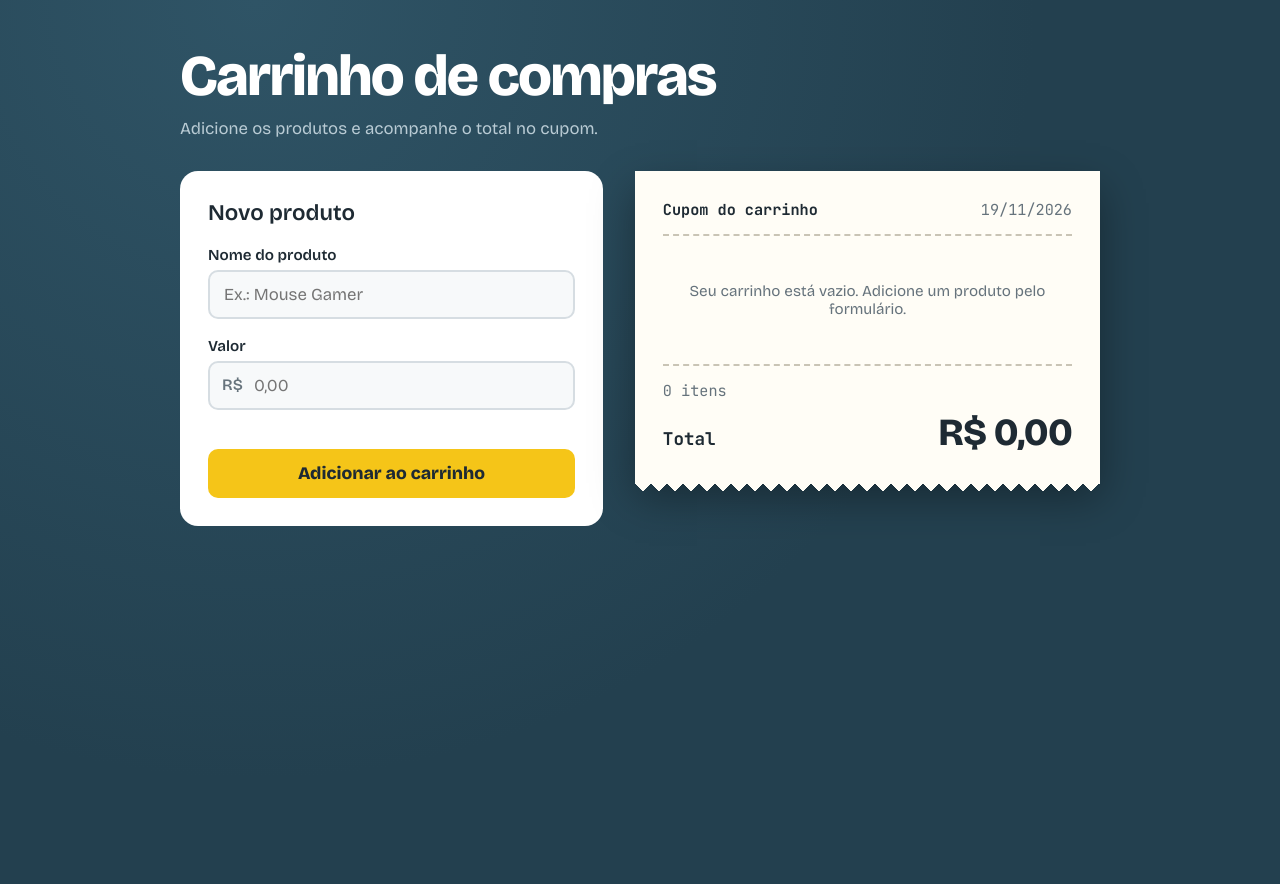
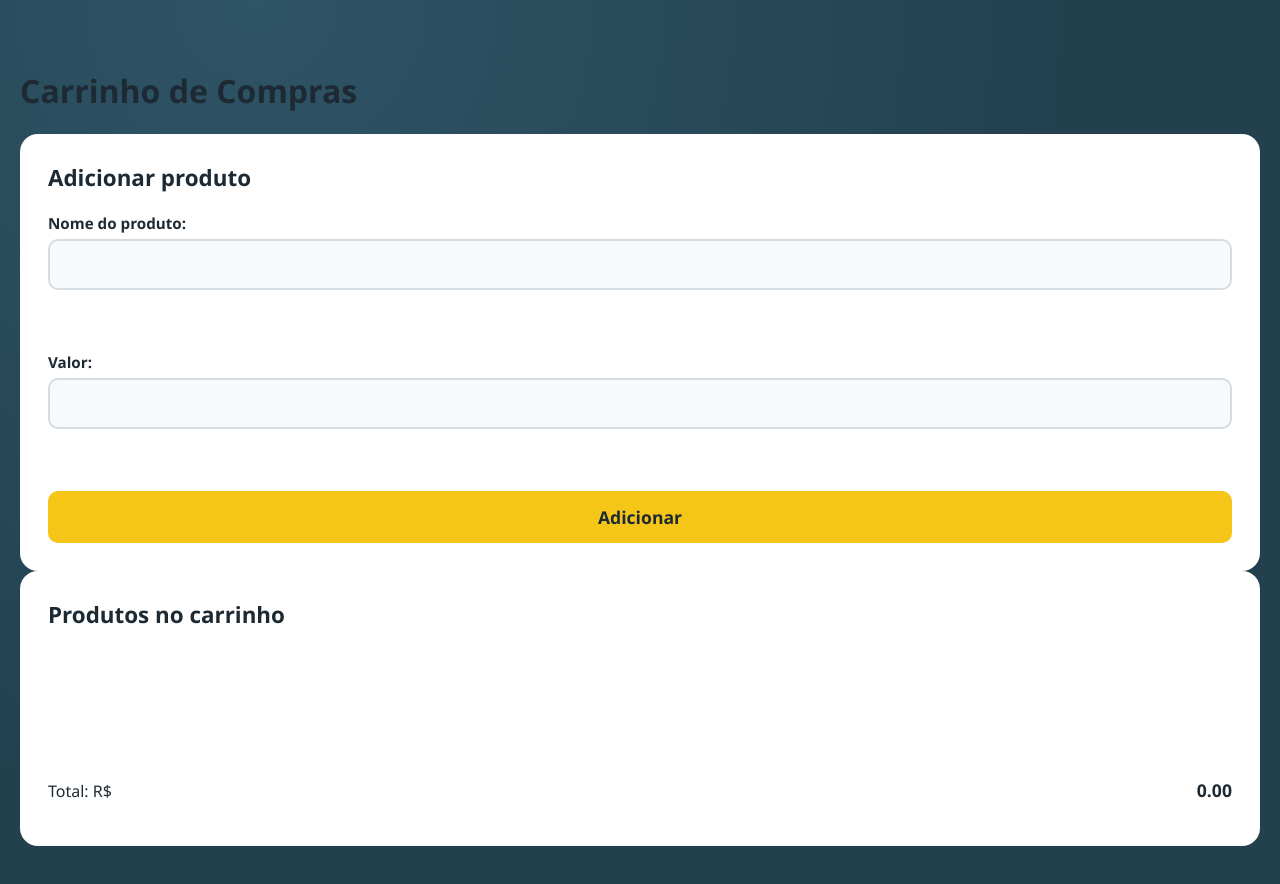
Before and after one commit to ReisC1/carrinho-de-compras-, a plain HTML site: page index.html in a window 1280 px wide. Before the commit the page ends 800 px from the top, so only its background shows below. Drawn offline with nearby package versions, Linux system fonts and the light colour scheme.

Commit message:
Update index.html

```diff
--- a/index.html
+++ b/index.html
@@ -3,54 +3,36 @@
 <head>
     <meta charset="UTF-8">
     <title>Carrinho de Compras</title>
-
-    <link href="https://fonts.googleapis.com/css2?family=Bricolage+Grotesque:opsz,wght@12..96,400;12..96,600;12..96,800&family=JetBrains+Mono:wght@400;700&display=swap" rel="stylesheet">
-
     <link rel="stylesheet" href="style.css">
     <script src="script.js" defer></script>
 </head>
 <body>
-    <header class="topo">
-        <h1>Carrinho de compras</h1>
-        <p>Adicione os produtos e acompanhe o total no cupom.</p>
-    </header>
+    <h1>Carrinho de Compras</h1>
 
-    <main class="balcao">
-        <section class="caixa">
-            <h2>Novo produto</h2>
+    <div class="container">
+        <div class="caixa">
+            <h2>Adicionar produto</h2>
 
-            <form id="formProduto" novalidate>
-                <label for="nome">Nome do produto</label>
-                <input type="text" id="nome" placeholder="Ex.: Mouse Gamer" autocomplete="off" required>
+            <form id="formProduto">
+                <label for="nome">Nome do produto:</label>
+                <input type="text" id="nome" required>
 
-                <label for="preco">Valor</label>
-                <div class="campo-preco">
-                    <span>R$</span>
-                    <input type="number" id="preco" placeholder="0,00" step="0.01" min="0.01" required>
-                </div>
+                <br><br>
 
-                <p id="mensagem" class="mensagem" role="alert"></p>
+                <label for="preco">Valor:</label>
+                <input type="number" id="preco" step="0.01" min="0.01" required>
 
-                <button type="submit">Adicionar ao carrinho</button>
+                <br><br>
+
+                <button type="submit">Adicionar</button>
             </form>
-        </section>
+        </div>
 
-        <section class="cupom" aria-label="Produtos no carrinho">
-            <div class="cupom-topo">
-                <strong>Cupom do carrinho</strong>
-                <span id="data"></span>
-            </div>
-
+        <div class="caixa">
+            <h2>Produtos no carrinho</h2>
             <ul id="listaProdutos"></ul>
-
-            <div class="cupom-rodape">
-                <span id="quantidade">0 itens</span>
-                <div class="total">
-                    <span>Total</span>
-                    <strong id="total">R$ 0,00</strong>
-                </div>
-            </div>
-        </section>
-    </main>
+            <p class="total">Total: R$ <span id="total">0.00</span></p>
+        </div>
+    </div>
 </body>
 </html>
```
